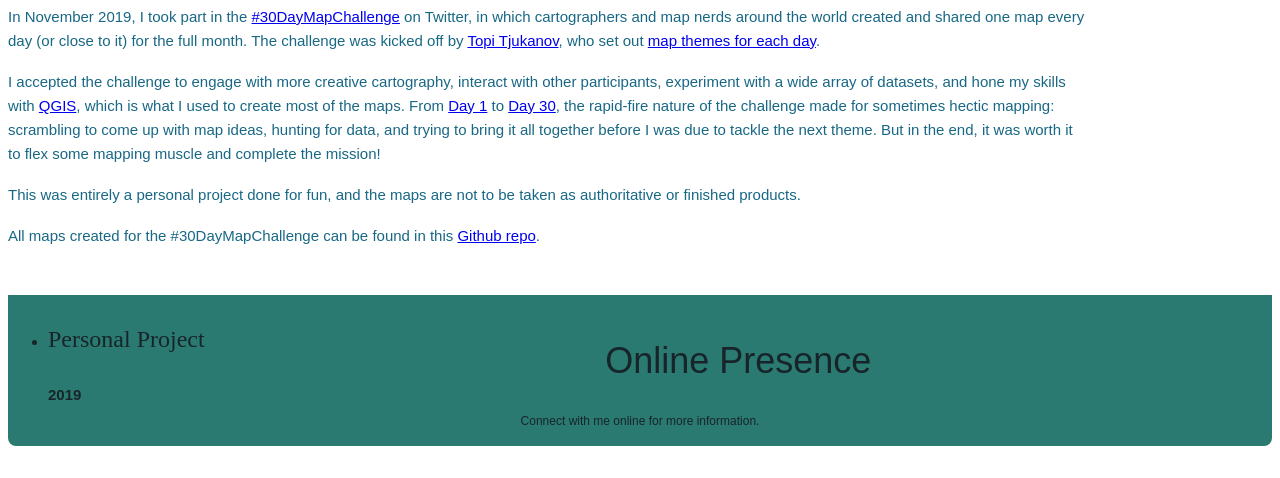
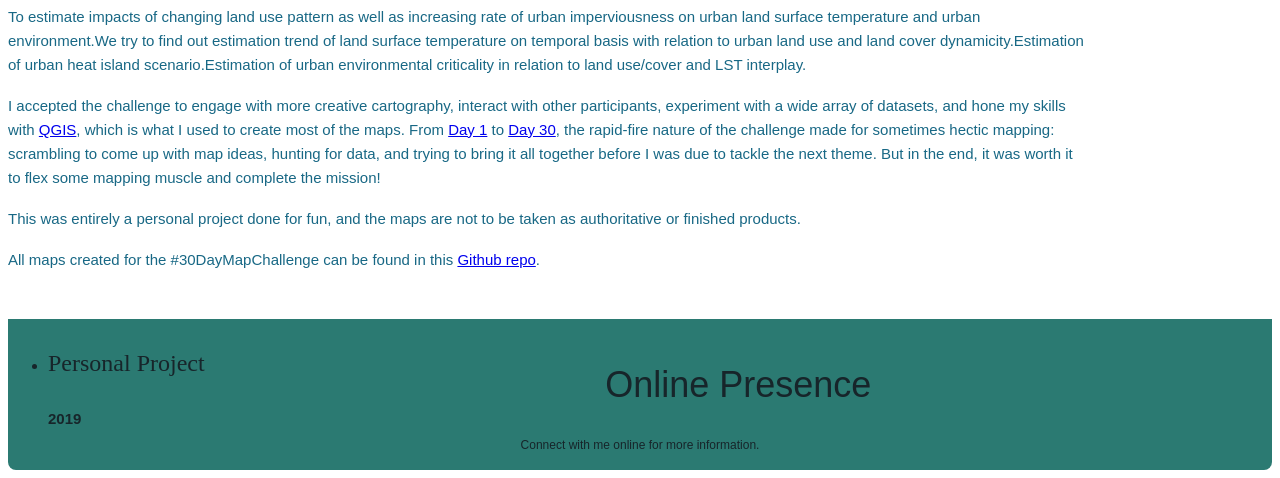
Before and after one commit to Sneha-1410/Portfolio, a plain HTML site: page Dissertation.html in a window 1280 px wide. Shown: the part 1193-1671 px from the top of the page. Before the commit the page ends 1647 px from the top, so only its background shows below. Drawn offline with nearby package versions, Linux system fonts and the light colour scheme; some icons are missing; files whose address does not match are found by name; a web font is replaced by a local one.

Commit message:
dissertation

```diff
--- a/Dissertation.html
+++ b/Dissertation.html
@@ -103,13 +103,7 @@
                     </div>
 
                     <br>
-                    <p>In November 2019, I took part in the <a
-                            href="https://twitter.com/hashtag/30DayMapChallenge?src=hashtag_click"
-                            target="_blank">#30DayMapChallenge</a> on Twitter, in which cartographers and map nerds
-                        around the world created and shared one map every day (or close to it) for the full month. The
-                        challenge was kicked off by <a href="https://twitter.com/tjukanov" target="_blank">Topi
-                            Tjukanov</a>, who set out <a href="https://twitter.com/tjukanov/status/1187713840550744066"
-                            target="_blank">map themes for each day</a>.</p>
+                    <p>To estimate impacts of changing land use pattern as well as increasing rate of urban imperviousness on urban land surface temperature and urban environment.We try to find out estimation trend of land surface temperature on temporal basis with relation to urban land use and land cover dynamicity.Estimation of urban heat island scenario.Estimation of urban environmental criticality in relation to land use/cover and LST interplay.</p>
                     <br>
                     <p>I accepted the challenge to engage with more creative cartography, interact with other
                         participants, experiment with a wide array of datasets, and hone my skills with <a
```
